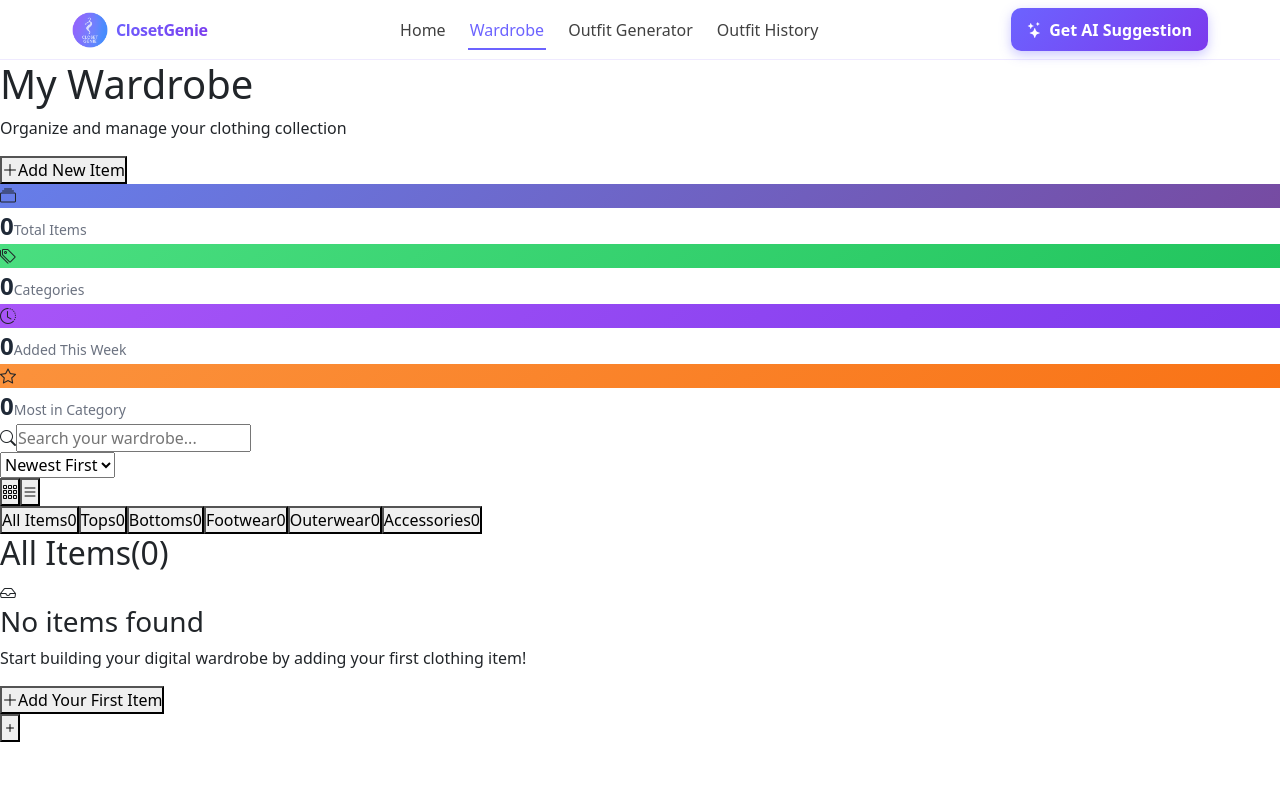
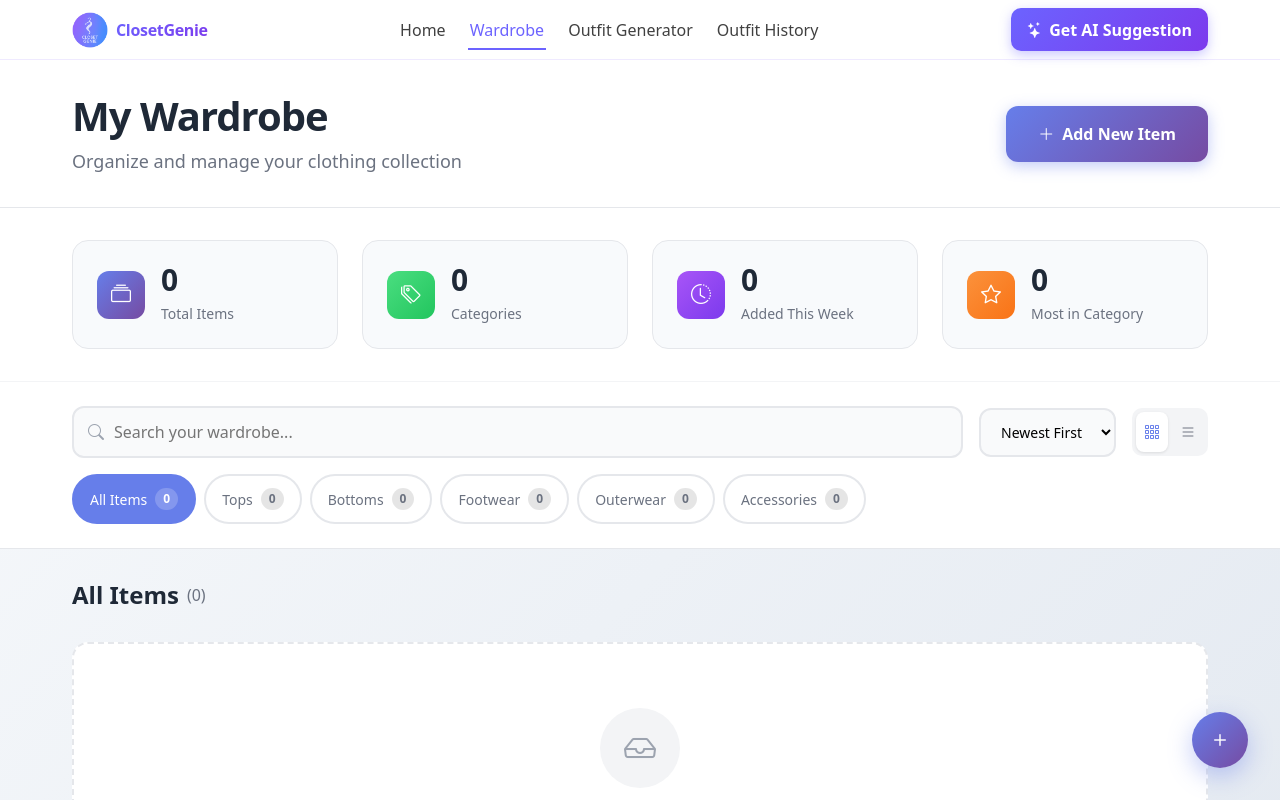
Before and after one commit to vedbhadani/ClosetGenie, a React (Vite) app: page /wardrobe in a window 1280 px wide. Shown: the top 800 px of the page. Built offline with nearby package versions, Linux system fonts and the light colour scheme.

Commit message:
redesigned wardrobe page

```diff
--- a/src/Pages/wardrobe.css
+++ b/src/Pages/wardrobe.css
@@ -1,173 +1,718 @@
-.items-grid {
-  padding: 0 145.5px;
-  display: grid;
-  grid-template-columns: repeat(auto-fill, minmax(220px, 1fr));
-  gap: 20px;
-  margin-top: 24px;
+/* Wardrobe Container */
+.wardrobe-container {
+  min-height: 100vh;
+  background: linear-gradient(135deg, #f8fafc 0%, #e2e8f0 100%);
+  color: #1f2937;
 }
 
-.item-card {
+/* Header Section */
+.wardrobe-header {
   background: white;
-  border-radius: 16px;
-  overflow: hidden;
-  box-shadow: 0 4px 6px rgba(0, 0, 0, 0.05), 0 1px 3px rgba(0, 0, 0, 0.1);
-  transition: transform 0.2s ease, box-shadow 0.2s ease;
-  max-width: 220px;
-  margin: 0 auto;
+  border-bottom: 1px solid #e5e7eb;
+  padding: 2rem 0;
 }
 
-.item-card:hover {
-  transform: translateY(-2px);
-  box-shadow: 0 8px 12px rgba(0, 0, 0, 0.1);
+.header-content {
+  max-width: 1200px;
+  margin: 0 auto;
+  padding: 0 2rem;
+  display: flex;
+  justify-content: space-between;
+  align-items: center;
 }
 
-.item-image-container {
-  position: relative;
-  width: 220px;
-  height: 220px;
-  background-color: #f9fafb;
+.header-text {
+  flex: 1;
 }
 
-.item-image-container::after {
+.wardrobe-title {
+  font-size: 2.5rem;
+  font-weight: 700;
+  color: #1f2937;
+  margin-bottom: 0.5rem;
+  letter-spacing: -0.025em;
+}
+
+.wardrobe-subtitle {
+  font-size: 1.125rem;
+  color: #6b7280;
+  margin: 0;
+}
+
+.add-item-btn {
+  display: inline-flex;
+  align-items: center;
+  gap: 0.5rem;
+  padding: 1rem 2rem;
+  background: linear-gradient(135deg, #667eea 0%, #764ba2 100%);
+  color: white;
+  border: none;
+  border-radius: 12px;
+  font-weight: 600;
+  font-size: 1rem;
+  cursor: pointer;
+  transition: all 0.3s cubic-bezier(0.4, 0, 0.2, 1);
+  box-shadow: 0 4px 15px rgba(102, 126, 234, 0.4);
+  position: relative;
+  overflow: hidden;
+}
+
+.add-item-btn::before {
   content: '';
   position: absolute;
   top: 0;
   left: 0;
   width: 100%;
   height: 100%;
-  background: rgba(0, 0, 0, 0.4);
-  opacity: 0;
-  transition: opacity 0.2s ease;
+  background: linear-gradient(135deg, rgba(255,255,255,0.2) 0%, transparent 100%);
+  transform: translateX(-100%);
+  transition: transform 0.6s;
 }
 
-.item-image-container:hover::after {
-  opacity: 1;
+.add-item-btn:hover {
+  transform: translateY(-2px);
+  box-shadow: 0 8px 25px rgba(102, 126, 234, 0.6);
 }
 
-.item-image {
+.add-item-btn:hover::before {
+  transform: translateX(100%);
+}
+
+/* Stats Section */
+.stats-section {
+  padding: 2rem 0;
+  background: white;
+  border-bottom: 1px solid #f3f4f6;
+}
+
+.stats-container {
+  max-width: 1200px;
+  margin: 0 auto;
+  padding: 0 2rem;
+  display: grid;
+  grid-template-columns: repeat(auto-fit, minmax(250px, 1fr));
+  gap: 1.5rem;
+}
+
+.stat-card {
+  background: #f8fafc;
+  border: 1px solid #e5e7eb;
+  border-radius: 16px;
+  padding: 1.5rem;
+  display: flex;
+  align-items: center;
+  gap: 1rem;
+  transition: all 0.3s ease;
+  position: relative;
+  overflow: hidden;
+}
+
+.stat-card::before {
+  content: '';
   position: absolute;
   top: 0;
   left: 0;
   width: 100%;
   height: 100%;
-  object-fit: cover;
+  background: linear-gradient(135deg, transparent, rgba(102, 126, 234, 0.05), transparent);
+  transform: translateX(-100%);
+  transition: transform 0.6s;
 }
 
-.item-info {
-  width: 220px;
-  height: 110px;
-  padding: 12px;
-  background: white;
-  box-sizing: border-box;
+.stat-card:hover {
+  transform: translateY(-2px);
+  box-shadow: 0 10px 25px rgba(0, 0, 0, 0.1);
+  border-color: rgba(102, 126, 234, 0.3);
 }
 
-.item-info h3 {
-  margin: 0;
-  font-size: 16px;
+.stat-card:hover::before {
+  transform: translateX(100%);
+}
+
+.stat-icon {
+  width: 48px;
+  height: 48px;
+  border-radius: 12px;
+  display: flex;
+  align-items: center;
+  justify-content: center;
+  font-size: 1.25rem;
+  color: white;
+  flex-shrink: 0;
+}
+
+.gradient-bg-blue {
+  background: linear-gradient(135deg, #667eea 0%, #764ba2 100%);
+}
+
+.gradient-bg-green {
+  background: linear-gradient(135deg, #4ade80 0%, #22c55e 100%);
+}
+
+.gradient-bg-purple {
+  background: linear-gradient(135deg, #a855f7 0%, #7c3aed 100%);
+}
+
+.gradient-bg-orange {
+  background: linear-gradient(135deg, #fb923c 0%, #f97316 100%);
+}
+
+.stat-content {
+  display: flex;
+  flex-direction: column;
+  gap: 0.25rem;
+}
+
+.stat-number {
+  font-size: 1.875rem;
+  font-weight: 700;
+  color: #1f2937;
+  line-height: 1;
+}
+
+.stat-label {
+  font-size: 0.875rem;
+  color: #6b7280;
+  font-weight: 500;
+}
+
+/* Controls Section */
+.controls-section {
+  background: white;
+  padding: 1.5rem 0;
+  border-bottom: 1px solid #e5e7eb;
+  position: sticky;
+  top: 0;
+  z-index: 10;
+}
+
+.controls-container {
+  max-width: 1200px;
+  margin: 0 auto;
+  padding: 0 2rem;
+  display: flex;
+  flex-direction: column;
+  gap: 1rem;
+}
+
+.search-controls {
+  display: flex;
+  align-items: center;
+  gap: 1rem;
+  flex-wrap: wrap;
+}
+
+.search-box {
+  position: relative;
+  flex: 1;
+  min-width: 300px;
+}
+
+.search-box i {
+  position: absolute;
+  left: 1rem;
+  top: 50%;
+  transform: translateY(-50%);
+  color: #9ca3af;
+  font-size: 1rem;
+}
+
+.search-box input {
+  width: 100%;
+  padding: 0.75rem 1rem 0.75rem 2.5rem;
+  border: 2px solid #e5e7eb;
+  border-radius: 12px;
+  font-size: 1rem;
+  background: #f9fafb;
+  transition: all 0.3s ease;
+}
+
+.search-box input:focus {
+  outline: none;
+  border-color: #667eea;
+  background: white;
+  box-shadow: 0 0 0 3px rgba(102, 126, 234, 0.1);
+}
+
+.sort-controls {
+  display: flex;
+  align-items: center;
+  gap: 0.5rem;
+}
+
+.sort-select {
+  padding: 0.75rem 1rem;
+  border: 2px solid #e5e7eb;
+  border-radius: 12px;
+  background: #f9fafb;
+  font-size: 0.875rem;
+  font-weight: 500;
+  cursor: pointer;
+  transition: all 0.3s ease;
+}
+
+.sort-select:focus {
+  outline: none;
+  border-color: #667eea;
+  background: white;
+}
+
+.view-controls {
+  display: flex;
+  gap: 0.25rem;
+  background: #f3f4f6;
+  padding: 0.25rem;
+  border-radius: 10px;
+}
+
+.view-btn {
+  padding: 0.5rem;
+  border: none;
+  background: transparent;
+  border-radius: 8px;
+  cursor: pointer;
+  transition: all 0.2s ease;
+  color: #6b7280;
+}
+
+.view-btn.active {
+  background: white;
+  color: #667eea;
+  box-shadow: 0 1px 3px rgba(0, 0, 0, 0.1);
+}
+
+.view-btn:hover:not(.active) {
+  color: #374151;
+}
+
+.filter-controls {
+  overflow-x: auto;
+}
+
+.filter-tabs {
+  display: flex;
+  gap: 0.5rem;
+  min-width: max-content;
+}
+
+.filter-tab {
+  display: flex;
+  align-items: center;
+  gap: 0.5rem;
+  padding: 0.75rem 1rem;
+  border: 2px solid #e5e7eb;
+  border-radius: 25px;
+  background: white;
+  color: #6b7280;
+  font-weight: 500;
+  cursor: pointer;
+  transition: all 0.3s ease;
+  white-space: nowrap;
+}
+
+.filter-tab.active {
+  background: #667eea;
+  border-color: #667eea;
+  color: white;
+}
+
+.filter-tab:hover:not(.active) {
+  border-color: #667eea;
+  color: #667eea;
+  background: #f8fafc;
+}
+
+.tab-text {
+  font-size: 0.875rem;
+}
+
+.tab-count {
+  background: rgba(0, 0, 0, 0.1);
+  color: inherit;
+  padding: 0.125rem 0.5rem;
+  border-radius: 12px;
+  font-size: 0.75rem;
   font-weight: 600;
-  color: #111827;
-  margin-bottom: 8px;
+}
+
+.filter-tab.active .tab-count {
+  background: rgba(255, 255, 255, 0.2);
+}
+
+/* Items Section */
+.items-section {
+  padding: 2rem 0;
+  min-height: 50vh;
+}
+
+.items-container {
+  max-width: 1200px;
+  margin: 0 auto;
+  padding: 0 2rem;
+}
+
+.items-header {
+  margin-bottom: 2rem;
+}
+
+.items-title {
+  font-size: 1.5rem;
+  font-weight: 600;
+  color: #1f2937;
+  display: flex;
+  align-items: center;
+  gap: 0.5rem;
+}
+
+.items-count {
+  color: #6b7280;
+  font-weight: 400;
+  font-size: 1rem;
+}
+
+/* Empty State */
+.empty-state {
+  text-align: center;
+  padding: 4rem 2rem;
+  background: white;
+  border-radius: 16px;
+  border: 2px dashed #e5e7eb;
+  margin: 2rem 0;
+}
+
+.empty-icon {
+  width: 80px;
+  height: 80px;
+  margin: 0 auto 1.5rem;
+  background: #f3f4f6;
+  border-radius: 50%;
+  display: flex;
+  align-items: center;
+  justify-content: center;
+  color: #9ca3af;
+  font-size: 2rem;
+}
+
+.empty-state h3 {
+  font-size: 1.25rem;
+  font-weight: 600;
+  color: #1f2937;
+  margin-bottom: 0.5rem;
+}
+
+.empty-state p {
+  color: #6b7280;
+  margin-bottom: 2rem;
+  max-width: 400px;
+  margin-left: auto;
+  margin-right: auto;
+}
+
+.empty-cta-btn {
+  display: inline-flex;
+  align-items: center;
+  gap: 0.5rem;
+  padding: 1rem 2rem;
+  background: linear-gradient(135deg, #667eea 0%, #764ba2 100%);
+  color: white;
+  border: none;
+  border-radius: 12px;
+  font-weight: 600;
+  cursor: pointer;
+  transition: all 0.3s ease;
+}
+
+.empty-cta-btn:hover {
+  transform: translateY(-2px);
+  box-shadow: 0 8px 25px rgba(102, 126, 234, 0.4);
+}
+
+/* Items Grid */
+.items-grid {
+  display: grid;
+  gap: 1.5rem;
+}
+
+.items-grid.grid {
+  grid-template-columns: repeat(auto-fill, minmax(280px, 1fr));
+}
+
+.items-grid.list {
+  grid-template-columns: 1fr;
+}
+
+.items-grid.list .item-card {
+  display: flex;
+  flex-direction: row;
+  align-items: center;
+  padding: 1rem;
+}
+
+.items-grid.list .item-image-container {
+  width: 120px;
+  height: 120px;
+  flex-shrink: 0;
+  margin-right: 1rem;
+}
+
+.items-grid.list .item-content {
+  flex: 1;
+  padding: 0;
+}
+
+/* Item Cards */
+.item-card {
+  background: white;
+  border-radius: 16px;
+  overflow: hidden;
+  border: 1px solid #f3f4f6;
+  transition: all 0.3s cubic-bezier(0.4, 0, 0.2, 1);
+  position: relative;
+}
+
+.item-card:hover {
+  transform: translateY(-4px);
+  box-shadow: 0 15px 30px rgba(0, 0, 0, 0.1);
+  border-color: rgba(102, 126, 234, 0.2);
+}
+
+.item-image-container {
+  position: relative;
+  width: 100%;
+  height: 240px;
+  background: #f8fafc;
+  overflow: hidden;
+}
+
+.item-image {
+  width: 100%;
+  height: 100%;
+  object-fit: cover;
+  transition: all 0.4s ease;
+}
+
+.item-card:hover .item-image {
+  transform: scale(1.05);
+}
+
+.item-overlay {
+  position: absolute;
+  top: 0;
+  left: 0;
+  width: 100%;
+  height: 100%;
+  background: rgba(0, 0, 0, 0.6);
+  opacity: 0;
+  transition: all 0.3s ease;
+  display: flex;
+  align-items: center;
+  justify-content: center;
+}
+
+.item-card:hover .item-overlay {
+  opacity: 1;
+}
+
+.item-actions {
+  display: flex;
+  gap: 0.5rem;
+}
+
+.action-btn {
+  width: 44px;
+  height: 44px;
+  border-radius: 50%;
+  border: none;
+  background: white;
+  color: #374151;
+  cursor: pointer;
+  display: flex;
+  align-items: center;
+  justify-content: center;
+  font-size: 1rem;
+  transition: all 0.2s ease;
+  box-shadow: 0 2px 8px rgba(0, 0, 0, 0.15);
+}
+
+.action-btn:hover {
+  transform: scale(1.1);
+}
+
+.edit-btn:hover {
+  background: #3b82f6;
+  color: white;
+}
+
+.delete-btn:hover {
+  background: #ef4444;
+  color: white;
+}
+
+.item-content {
+  padding: 1rem;
+}
+
+.item-name {
+  font-size: 1rem;
+  font-weight: 600;
+  color: #1f2937;
+  margin-bottom: 0.5rem;
+  line-height: 1.3;
+}
+
+.item-meta {
+  display: flex;
+  flex-direction: column;
+  gap: 0.5rem;
 }
 
 .item-category {
   display: flex;
   align-items: center;
-  gap: 6px;
-  font-size: 14px;
-  color: #4b5563;
-  margin-bottom: 12px;
+  gap: 0.5rem;
+  font-size: 0.875rem;
+  color: #6b7280;
+  font-weight: 500;
 }
 
 .category-dot {
   width: 8px;
   height: 8px;
   border-radius: 50%;
+  flex-shrink: 0;
 }
 
 .category-dot.tops { background-color: #ef4444; }
-.category-dot.bottoms { background-color: #000000; }
-.category-dot.footwear { background-color: #78350f; }
+.category-dot.bottoms { background-color: #1f2937; }
+.category-dot.footwear { background-color: #92400e; }
 .category-dot.outerwear { background-color: #2563eb; }
 .category-dot.accessories { background-color: #7c3aed; }
 
 .item-seasons {
   display: flex;
   flex-wrap: wrap;
-  gap: 6px;
+  gap: 0.25rem;
 }
 
 .season-tag {
-  padding: 4px 8px;
-  background-color: #f3f4f6;
+  padding: 0.25rem 0.5rem;
+  background: #f3f4f6;
+  color: #6b7280;
   border-radius: 12px;
-  font-size: 12px;
-  color: #4b5563;
+  font-size: 0.75rem;
+  font-weight: 500;
 }
 
-.item-actions {
-  position: absolute;
-  top: 50%;
-  left: 50%;
-  transform: translate(-50%, -50%);
-  display: flex;
-  opacity: 0;
-  transition: opacity 0.2s ease;
-  z-index: 2;
+.season-tag.more {
+  background: #667eea;
+  color: white;
 }
 
-.item-image-container:hover .item-actions {
-  opacity: 1;
+/* Floating Action Button */
+.floating-actions {
+  position: fixed;
+  bottom: 2rem;
+  right: 2rem;
+  z-index: 100;
 }
 
-.edit-btn,
-.delete-btn {
-  width: 32px;
-  height: 32px;
+.fab-main {
+  width: 56px;
+  height: 56px;
   border-radius: 50%;
   border: none;
-  background-color: rgba(255, 255, 255, 0.9);
+  background: linear-gradient(135deg, #667eea 0%, #764ba2 100%);
+  color: white;
+  font-size: 1.5rem;
   cursor: pointer;
+  box-shadow: 0 8px 25px rgba(102, 126, 234, 0.4);
+  transition: all 0.3s cubic-bezier(0.4, 0, 0.2, 1);
   display: flex;
   align-items: center;
   justify-content: center;
-  transition: all 0.2s ease;
 }
 
-.edit-btn:hover,
-.delete-btn:hover {
-  background-color: white;
-  transform: scale(1.05);
+.fab-main:hover {
+  transform: scale(1.1);
+  box-shadow: 0 12px 30px rgba(102, 126, 234, 0.6);
 }
 
-.edit-btn svg,
-.delete-btn svg {
-  width: 16px;
-  height: 16px;
-  color: #4b5563;
+/* Responsive Design */
+@media (max-width: 1024px) {
+  .header-content {
+    flex-direction: column;
+    gap: 1rem;
+    text-align: center;
+  }
+
+  .stats-container {
+    grid-template-columns: repeat(2, 1fr);
+  }
+
+  .search-controls {
+    flex-direction: column;
+    align-items: stretch;
+  }
+
+  .search-box {
+    min-width: auto;
+  }
 }
 
-.delete-btn {
-  width: 45px;
-  height: 45px;
-  border-radius: 50%;
-  border: none;
-  background-color: #ef4444;
-  color: white;
-  cursor: pointer;
-  display: flex;
-  align-items: center;
-  justify-content: center;
-  transition: all 0.2s ease;
-  box-shadow: 0 2px 4px rgba(0, 0, 0, 0.2);
+@media (max-width: 768px) {
+  .wardrobe-title {
+    font-size: 2rem;
+  }
+
+  .stats-container {
+    grid-template-columns: 1fr;
+  }
+
+  .items-grid.grid {
+    grid-template-columns: repeat(auto-fill, minmax(250px, 1fr));
+  }
+
+  .filter-tabs {
+    flex-wrap: wrap;
+  }
+
+  .floating-actions {
+    bottom: 1rem;
+    right: 1rem;
+  }
 }
 
-.delete-btn:hover {
-  background-color: #dc2626;
-  transform: scale(1.1);
+@media (max-width: 480px) {
+  .wardrobe-container {
+    padding: 0;
+  }
+
+  .header-content,
+  .stats-container,
+  .controls-container,
+  .items-container {
+    padding-left: 1rem;
+    padding-right: 1rem;
+  }
+
+  .wardrobe-title {
+    font-size: 1.75rem;
+  }
+
+  .add-item-btn {
+    width: 100%;
+    justify-content: center;
+  }
+
+  .items-grid.grid {
+    grid-template-columns: 1fr;
+  }
+
+  .item-image-container {
+    height: 200px;
+  }
+
+  .search-box input {
+    font-size: 16px; /* Prevent zoom on iOS */
+  }
 }
-
-.delete-btn svg {
-  width: 24px;
-  height: 24px;
-  color: white;
-}
```
